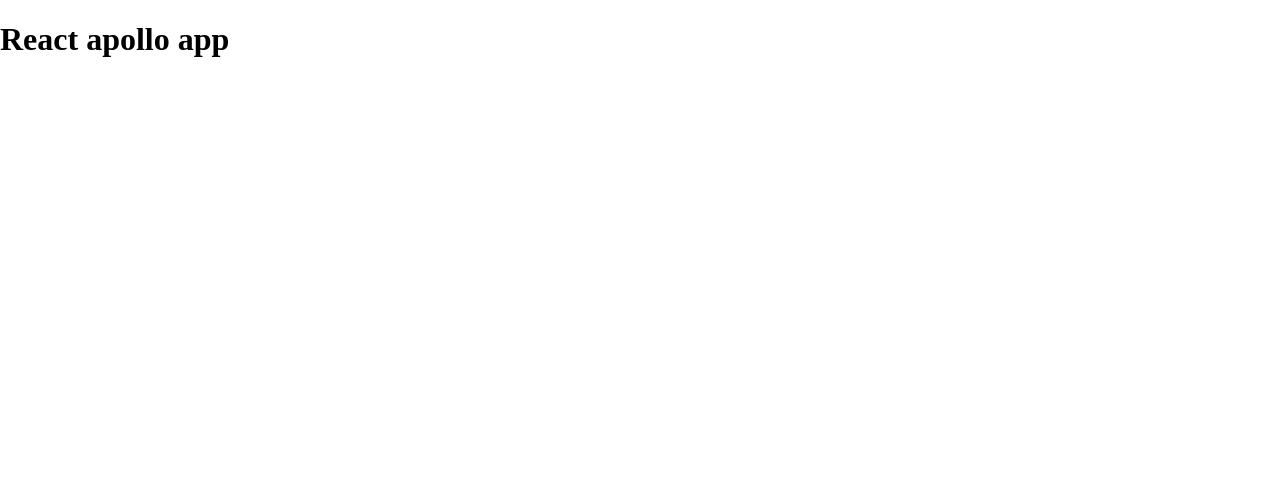
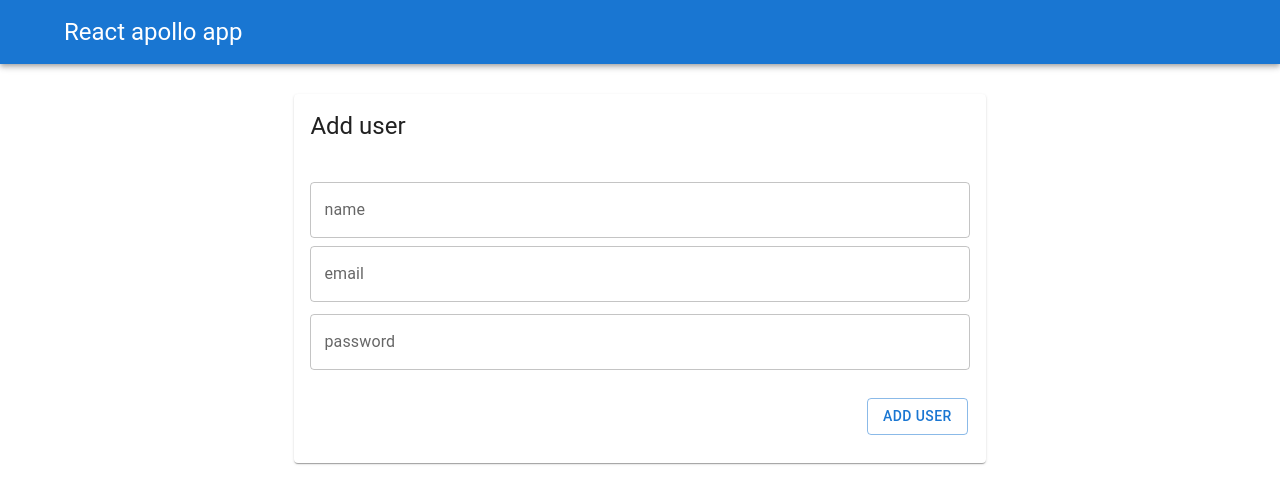
Before and after one commit to Akimba-png/graphql-apollo-fullstack__app, a React (Vite) app in the folder client/: page / in a window 1280 px wide. Shown: the top 504 px of the page. Built offline with nearby package versions, Linux system fonts and the light colour scheme.

Commit message:
feat: Add FormComponent

```diff
--- a/client/src/app.tsx
+++ b/client/src/app.tsx
@@ -1,7 +1,11 @@
+import { MainScreen } from './components/main-screen/main-screen';
+import { Navigation } from './components/navigation/navigation';
+
 function App() {
   return (
    <>
-     <h1>React apollo app</h1>
+     <Navigation />
+     <MainScreen />
    </>
   )
 }
--- /dev/null
+++ b/client/src/components/main-screen/main-screen.tsx
@@ -0,0 +1,11 @@
+import { UserForm } from '../user-form/user-form';
+
+function MainScreen(): JSX.Element {
+  return (
+    <>
+      <UserForm />
+    </>
+  );
+}
+
+export { MainScreen };
--- /dev/null
+++ b/client/src/components/navigation/navigation.tsx
@@ -0,0 +1,22 @@
+import { AppBar } from '@mui/material';
+import { Toolbar } from '@mui/material';
+import { Typography } from '@mui/material';
+import { Container } from '@mui/material';
+
+export default function Navigation(): JSX.Element {
+  return (
+    <>
+      <AppBar position="static" sx={{mb: '30px'}}>
+        <Container>
+          <Toolbar disableGutters>
+            <Typography variant="h5" component="h1" sx={{ flexGrow: 1 }}>
+              React apollo app
+            </Typography>
+          </Toolbar>
+        </Container>
+      </AppBar>
+    </>
+  );
+}
+
+export { Navigation };
--- /dev/null
+++ b/client/src/components/user-form/user-form.tsx
@@ -0,0 +1,100 @@
+import {
+  Button,
+  Card,
+  CardActions,
+  CardContent,
+  CardHeader,
+  Container,
+  TextField,
+} from '@mui/material';
+import { ChangeEvent, FormEvent, useState } from 'react';
+import { User } from '../../models/user';
+
+function UserForm(): JSX.Element {
+  const [ user, setUser ] = useState<User>({
+    name: '',
+    email: '',
+    password: '',
+  });
+
+  const handleInputChange = (evt: ChangeEvent<HTMLInputElement>) => {
+    console.log(evt.target.value)
+    setUser({
+      ...user,
+      [evt.target.name]: evt.target.value,
+    });
+  };
+
+  const hanldeSubmitChange = (evt: FormEvent<HTMLFormElement>) => {
+    evt.preventDefault();
+    console.log(user);
+    setUser({
+      name: '',
+      email: '',
+      password: '',
+    });
+  };
+
+  return (
+    <Container
+      sx={{
+        display: 'flex',
+        justifyContent: 'center',
+      }}
+    >
+      <Card
+        onSubmit={hanldeSubmitChange}
+        component="form"
+        sx={{width: '60%'}}
+      >
+        <CardHeader component="h6" title="Add user" sx={{ m: 0 }}></CardHeader>
+        <CardContent
+          sx={{
+            display: 'flex',
+            flexDirection: 'column',
+          }}
+        >
+          <TextField
+            id="outlined-basic"
+            label="name"
+            variant="outlined"
+            margin="dense"
+            name="name"
+            value={ user.name }
+            onChange={ handleInputChange }
+            sx={{mb: 0}}
+          />
+          <TextField
+            id="filled-basic"
+            label="email"
+            variant="outlined"
+            margin="dense"
+            name="email"
+            value={ user.email }
+            onChange={ handleInputChange }
+          />
+          <TextField
+            id="standard-basic"
+            label="password"
+            variant="outlined"
+            margin="dense"
+            name="password"
+            value={ user.password }
+            onChange={ handleInputChange }
+          />
+        </CardContent>
+        <CardActions>
+          <Button
+            type="submit"
+            variant="outlined"
+            sx={{ ml: 'auto', mr: '10px', mb: '20px' }}
+          >
+            Add user
+          </Button>
+        </CardActions>
+      </Card>
+    </Container>
+  );
+}
+
+export { UserForm };
--- a/client/src/main.tsx
+++ b/client/src/main.tsx
@@ -1,6 +1,6 @@
 import React from 'react';
 import ReactDOM from 'react-dom/client';
-import { App } from './App';
+import { App } from './app';
 import './index.css';
 
 ReactDOM.createRoot(document.getElementById('root')!).render(
--- /dev/null
+++ b/client/src/models/user.ts
@@ -0,0 +1,5 @@
+export type User = {
+  name: string;
+  email: string;
+  password: string;
+};
```
